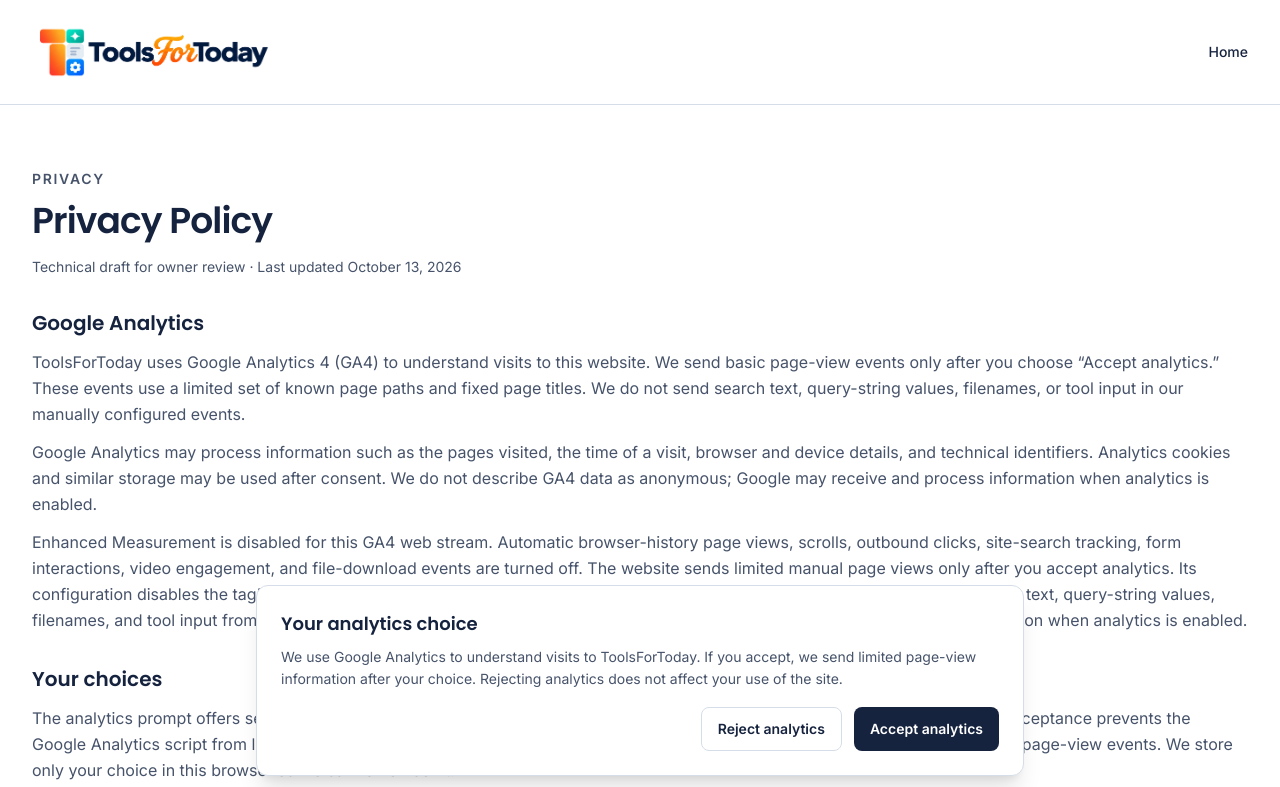
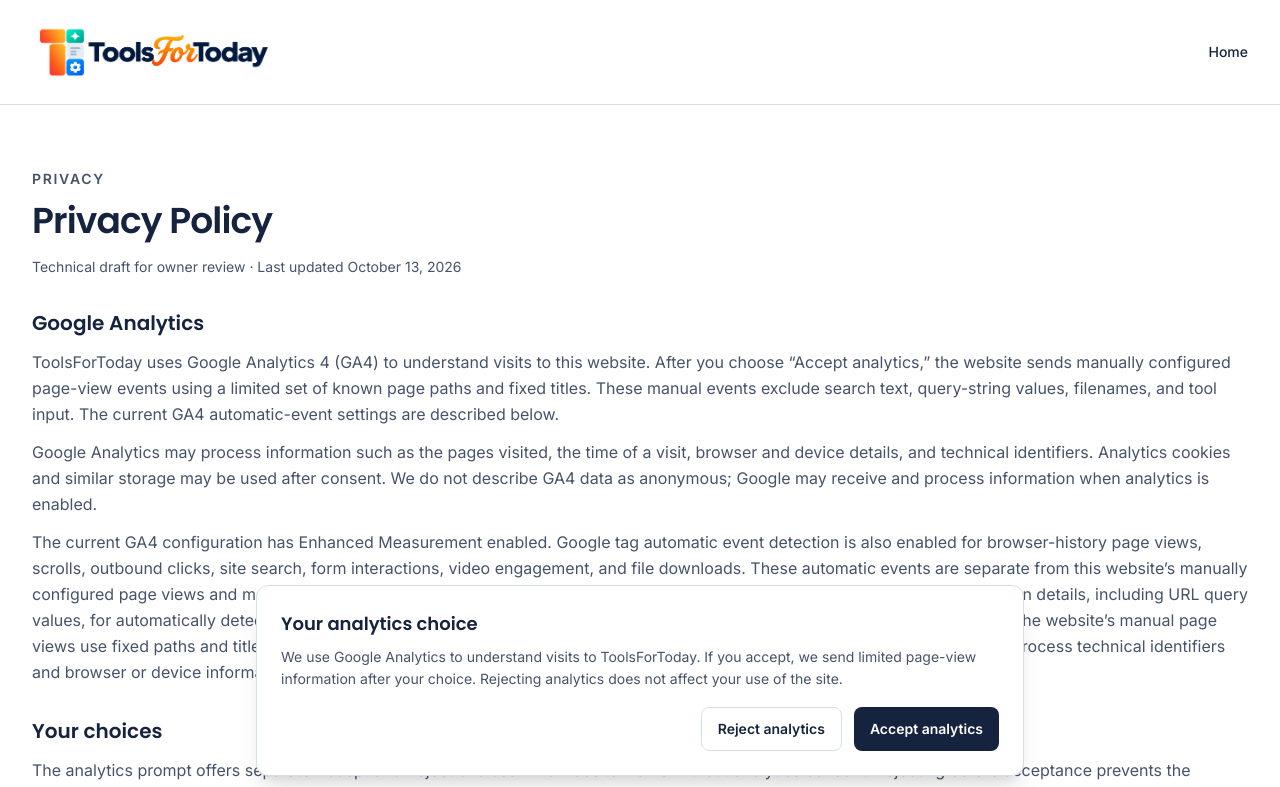
Before and after one commit to Maheshsumb/ToolsForToday, a Next.js app: page /privacy-policy in a window 1280 px wide. Shown: the top 787 px of the page. Built offline with nearby package versions, Linux system fonts and the light colour scheme.

Commit message:
fix: track analytics from rendered routes

```diff
--- a/package.json
+++ b/package.json
@@ -6,7 +6,8 @@
     "dev": "next dev",
     "build": "next build",
     "lint": "eslint .",
-    "typecheck": "next typegen && tsc --noEmit"
+    "typecheck": "next typegen && tsc --noEmit",
+    "test:analytics": "node --experimental-strip-types --test src/components/analytics/analytics-page.test.mjs"
   },
   "dependencies": {
     "@fontsource/inter": "^5.3.0",
--- a/src/app/not-found.tsx
+++ b/src/app/not-found.tsx
@@ -1,14 +1,18 @@
 import Link from "next/link";
+import { AnalyticsPageView } from "@/components/analytics/analytics-consent";
 import { Container } from "@/components/ui/container";
 import { SectionHeading } from "@/components/ui/section-heading";
 
 export default function NotFound() {
   return (
-    <main id="main-content" className="flex flex-1 items-center py-16">
+    <>
+      <AnalyticsPageView page="notFound" />
+      <main id="main-content" className="flex flex-1 items-center py-16">
       <Container>
         <SectionHeading as="h1" title="Page not found" description="This page could not be found." />
         <Link href="/" className="mt-6 inline-flex min-h-11 items-center rounded-md font-medium text-text underline underline-offset-4 focus-visible:outline-2 focus-visible:outline-offset-4 focus-visible:outline-focus-ring">Return to ToolsForToday</Link>
       </Container>
-    </main>
+      </main>
+    </>
   );
 }
--- a/src/app/page.tsx
+++ b/src/app/page.tsx
@@ -1,4 +1,5 @@
 import type { Metadata } from "next";
+import { AnalyticsPageView } from "@/components/analytics/analytics-consent";
 import { BenefitsSection } from "@/components/home/benefits-section";
 import { HeroSection } from "@/components/home/hero-section";
 import { ToolCatalogue } from "@/components/home/tool-catalogue";
@@ -11,7 +12,9 @@ export const metadata: Metadata = {
 
 export default function Home() {
   return (
-    <main id="main-content" className="flex-1">
+    <>
+      <AnalyticsPageView page="home" />
+      <main id="main-content" className="flex-1">
       <HeroSection />
       <ToolCatalogue />
       <BenefitsSection />
@@ -30,6 +33,7 @@ export default function Home() {
           </div>
         </Container>
       </section>
-    </main>
+      </main>
+    </>
   );
 }
--- a/src/app/privacy-policy/page.tsx
+++ b/src/app/privacy-policy/page.tsx
@@ -1,5 +1,6 @@
 import type { Metadata } from "next";
 import Link from "next/link";
+import { AnalyticsPageView } from "@/components/analytics/analytics-consent";
 import { Container } from "@/components/ui/container";
 
 export const metadata: Metadata = {
@@ -9,7 +10,9 @@ export const metadata: Metadata = {
 
 export default function PrivacyPolicyPage() {
   return (
-    <main id="main-content" className="flex-1 py-12 sm:py-16">
+    <>
+      <AnalyticsPageView page="privacyPolicy" />
+      <main id="main-content" className="flex-1 py-12 sm:py-16">
       <Container className="max-w-3xl">
         <p className="text-sm font-semibold uppercase tracking-[0.12em] text-muted">Privacy</p>
         <h1 className="mt-3 font-heading text-3xl font-semibold tracking-tight text-text sm:text-4xl">Privacy Policy</h1>
@@ -19,13 +22,13 @@ export default function PrivacyPolicyPage() {
           <section aria-labelledby="analytics-heading">
             <h2 id="analytics-heading" className="font-heading text-xl font-semibold text-text">Google Analytics</h2>
             <p className="mt-3">
-              ToolsForToday uses Google Analytics 4 (GA4) to understand visits to this website. We send basic page-view events only after you choose “Accept analytics.” These events use a limited set of known page paths and fixed page titles. We do not send search text, query-string values, filenames, or tool input in our manually configured events.
+              ToolsForToday uses Google Analytics 4 (GA4) to understand visits to this website. After you choose “Accept analytics,” the website sends manually configured page-view events using a limited set of known page paths and fixed titles. These manual events exclude search text, query-string values, filenames, and tool input. The current GA4 automatic-event settings are described below.
             </p>
             <p className="mt-3">
               Google Analytics may process information such as the pages visited, the time of a visit, browser and device details, and technical identifiers. Analytics cookies and similar storage may be used after consent. We do not describe GA4 data as anonymous; Google may receive and process information when analytics is enabled.
             </p>
             <p className="mt-3">
-              Enhanced Measurement is disabled for this GA4 web stream. Automatic browser-history page views, scrolls, outbound clicks, site-search tracking, form interactions, video engagement, and file-download events are turned off. The website sends limited manual page views only after you accept analytics. Its configuration disables the tag’s automatic initial page view and uses an allowlist of known routes and fixed titles; it excludes search text, query-string values, filenames, and tool input from those events. Google Analytics may still process technical identifiers and browser or device information when analytics is enabled.
+              The current GA4 configuration has Enhanced Measurement enabled. Google tag automatic event detection is also enabled for browser-history page views, scrolls, outbound clicks, site search, form interactions, video engagement, and file downloads. These automatic events are separate from this website’s manually configured page views and may be sent after you accept analytics when their conditions are met. Google may receive page-location details, including URL query values, for automatically detected page views and site-search events; do not put personal or sensitive information in a page URL. The website’s manual page views use fixed paths and titles and exclude query-string values, search text, filenames, and tool input. Google Analytics may still process technical identifiers and browser or device information when analytics is enabled.
             </p>
           </section>
 
@@ -42,7 +45,7 @@ export default function PrivacyPolicyPage() {
           <section aria-labelledby="cookies-heading">
             <h2 id="cookies-heading" className="font-heading text-xl font-semibold text-text">Cookies and similar technologies</h2>
             <p className="mt-3">
-              Before you accept analytics, this website does not load the GA4 tag or set analytics cookies. Your choice is saved in local browser storage. After acceptance, GA4 may use analytics cookies or similar technologies as described by Google. The stream’s automatic event controls are disabled; only the consent-gated manual page views described above are configured by this website.
+              Before you accept analytics, this website does not load the GA4 tag or set analytics cookies. Your choice is saved in local browser storage. After acceptance, GA4 may use analytics cookies or similar technologies as described by Google. The current stream has automatic event detection enabled as described above, in addition to the consent-gated manual page views configured by this website.
             </p>
           </section>
 
@@ -58,6 +61,7 @@ export default function PrivacyPolicyPage() {
           <Link className="font-semibold text-text underline underline-offset-4" href="/">Return to ToolsForToday</Link>
         </p>
       </Container>
-    </main>
+      </main>
+    </>
   );
 }
--- a/src/components/analytics/analytics-consent.tsx
+++ b/src/components/analytics/analytics-consent.tsx
@@ -1,17 +1,11 @@
 "use client";
 
 import Script from "next/script";
-import { usePathname } from "next/navigation";
-import { createContext, useCallback, useContext, useEffect, useRef, useState, type ReactNode } from "react";
+import { createContext, useCallback, useContext, useEffect, useMemo, useRef, useState, type ReactNode } from "react";
+import { canTrackPageView, preparePageView, type AnalyticsPageKey } from "@/components/analytics/analytics-page";
 
 const MEASUREMENT_ID = "G-8HTP8B0KY5";
 const CONSENT_STORAGE_KEY = "toolsfortoday-analytics-consent";
-const PAGE_TITLES: Record<string, string> = {
-  "/": "ToolsForToday | Home",
-  "/privacy-policy": "ToolsForToday | Privacy Policy",
-  "/404": "ToolsForToday | Page not found",
-};
-
 type ConsentChoice = "accepted" | "rejected" | null;
 type GtagCommand = (...args: unknown[]) => void;
 
@@ -24,6 +18,9 @@ declare global {
 
 type AnalyticsConsentContextValue = {
   openAnalyticsSettings: () => void;
+  choice: ConsentChoice;
+  scriptReady: boolean;
+  trackPageView: (page: AnalyticsPageKey) => void;
 };
 
 const AnalyticsConsentContext = createContext<AnalyticsConsentContextValue | null>(null);
@@ -76,7 +73,6 @@ function readSavedChoice(): ConsentChoice {
 }
 
 export function AnalyticsConsentProvider({ children }: Readonly<{ children: ReactNode }>) {
-  const pathname = usePathname();
   const [choice, setChoice] = useState<ConsentChoice>(() =>
     typeof window === "undefined" ? null : readSavedChoice(),
   );
@@ -150,26 +146,24 @@ export function AnalyticsConsentProvider({ children }: Readonly<{ children: Reac
     setShowSettings(true);
   }, []);
 
-  useEffect(() => {
-    if (choice !== "accepted" || !scriptReady || !window.gtag) {
+  const trackPageView = useCallback((page: AnalyticsPageKey) => {
+    if (!canTrackPageView(choiceRef.current, analyticsConfiguredRef.current) || !window.gtag) {
       return;
     }
 
-    const safePath = pathname === "/" || pathname === "/privacy-policy" ? pathname : "/404";
-    if (lastPagePathRef.current === safePath) {
+    const preparedView = preparePageView(page, window.location.origin, lastPagePathRef.current);
+    if (!preparedView) {
       return;
     }
 
-    const previousPath = lastPagePathRef.current;
-    const pageLocation = `${window.location.origin}${safePath}`;
-    window.gtag("event", "page_view", {
-      page_title: PAGE_TITLES[safePath],
-      page_location: pageLocation,
-      page_path: safePath,
-      page_referrer: previousPath ? `${window.location.origin}${previousPath}` : "",
-    });
-    lastPagePathRef.current = safePath;
-  }, [choice, pathname, scriptReady]);
+    window.gtag("event", "page_view", preparedView.payload);
+    lastPagePathRef.current = preparedView.pagePath;
+  }, []);
+
+  const contextValue = useMemo(
+    () => ({ openAnalyticsSettings, choice, scriptReady, trackPageView }),
+    [openAnalyticsSettings, choice, scriptReady, trackPageView],
+  );
 
   const handleScriptLoad = useCallback(() => {
     scriptLoadedRef.current = true;
@@ -177,7 +171,7 @@ export function AnalyticsConsentProvider({ children }: Readonly<{ children: Reac
   }, [configureAnalytics]);
 
   return (
-    <AnalyticsConsentContext.Provider value={{ openAnalyticsSettings }}>
+    <AnalyticsConsentContext.Provider value={contextValue}>
       {children}
       {showSettings && (
         <aside
@@ -224,6 +218,18 @@ export function AnalyticsConsentProvider({ children }: Readonly<{ children: Reac
   );
 }
 
+export function AnalyticsPageView({ page }: Readonly<{ page: AnalyticsPageKey }>) {
+  const context = useContext(AnalyticsConsentContext);
+
+  useEffect(() => {
+    if (context?.choice === "accepted" && context.scriptReady) {
+      context.trackPageView(page);
+    }
+  }, [context, page]);
+
+  return null;
+}
+
 export function AnalyticsSettingsButton() {
   const context = useContext(AnalyticsConsentContext);
   if (!context) {
--- /dev/null
+++ b/src/components/analytics/analytics-page.ts
@@ -0,0 +1,40 @@
+export const ANALYTICS_PAGES = {
+  home: { path: "/", title: "ToolsForToday | Home" },
+  privacyPolicy: { path: "/privacy-policy", title: "ToolsForToday | Privacy Policy" },
+  notFound: { path: "/404", title: "ToolsForToday | Page not found" },
+} as const;
+
+export type AnalyticsPageKey = keyof typeof ANALYTICS_PAGES;
+export type AnalyticsConsentChoice = "accepted" | "rejected" | null;
+
+export type PageViewPayload = {
+  page_title: string;
+  page_location: string;
+  page_path: string;
+  page_referrer: string;
+};
+
+export function canTrackPageView(choice: AnalyticsConsentChoice, analyticsConfigured: boolean): boolean {
+  return choice === "accepted" && analyticsConfigured;
+}
+
+export function preparePageView(
+  pageKey: AnalyticsPageKey,
+  origin: string,
+  previousPagePath: string | null,
+): { pagePath: string; payload: PageViewPayload } | null {
+  const page = ANALYTICS_PAGES[pageKey];
+  if (previousPagePath === page.path) {
+    return null;
+  }
+
+  return {
+    pagePath: page.path,
+    payload: {
+      page_title: page.title,
+      page_location: `${origin}${page.path}`,
+      page_path: page.path,
+      page_referrer: previousPagePath ? `${origin}${previousPagePath}` : "",
+    },
+  };
+}
```
Also changed, not shown: 2 other files (tests, documents, lock files or other folders).
